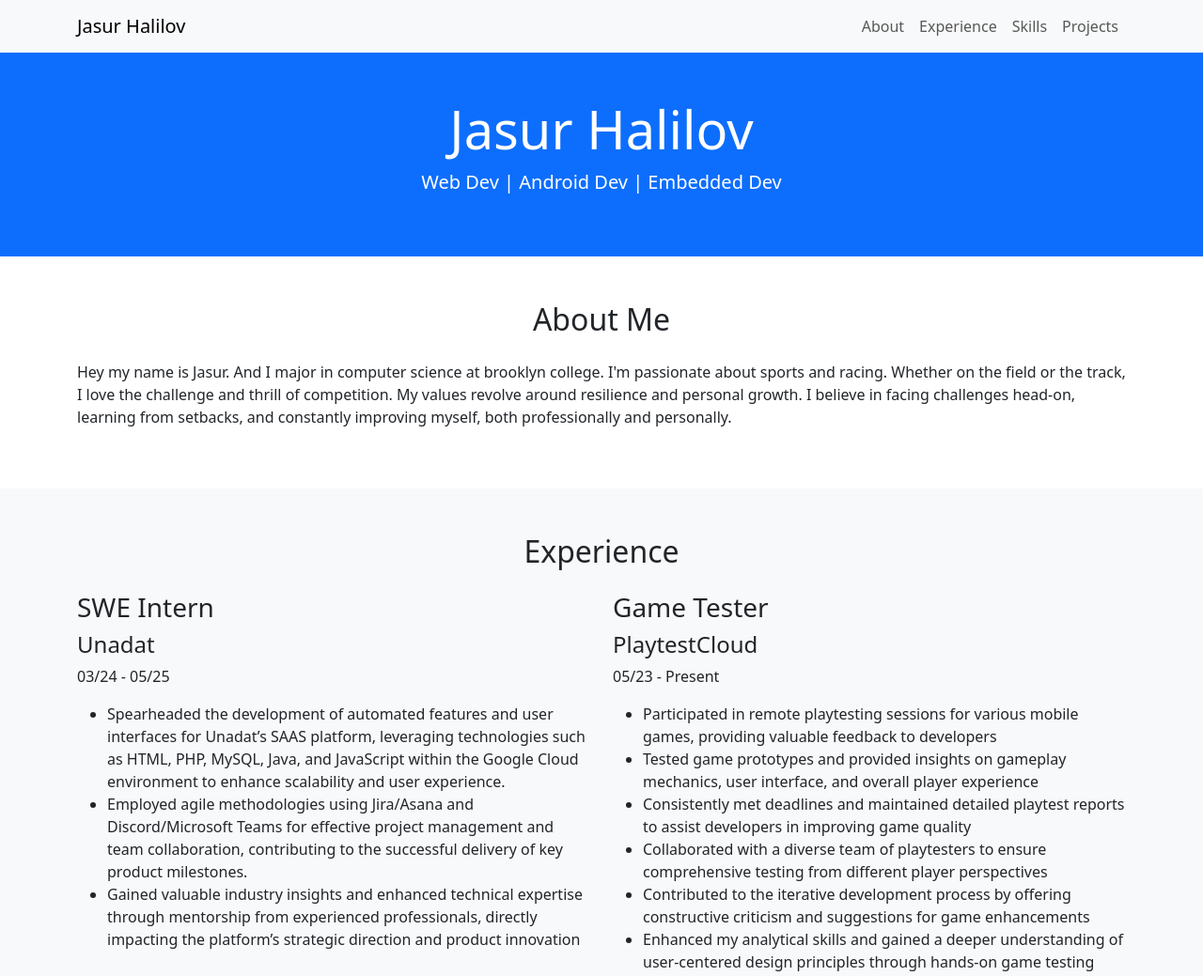
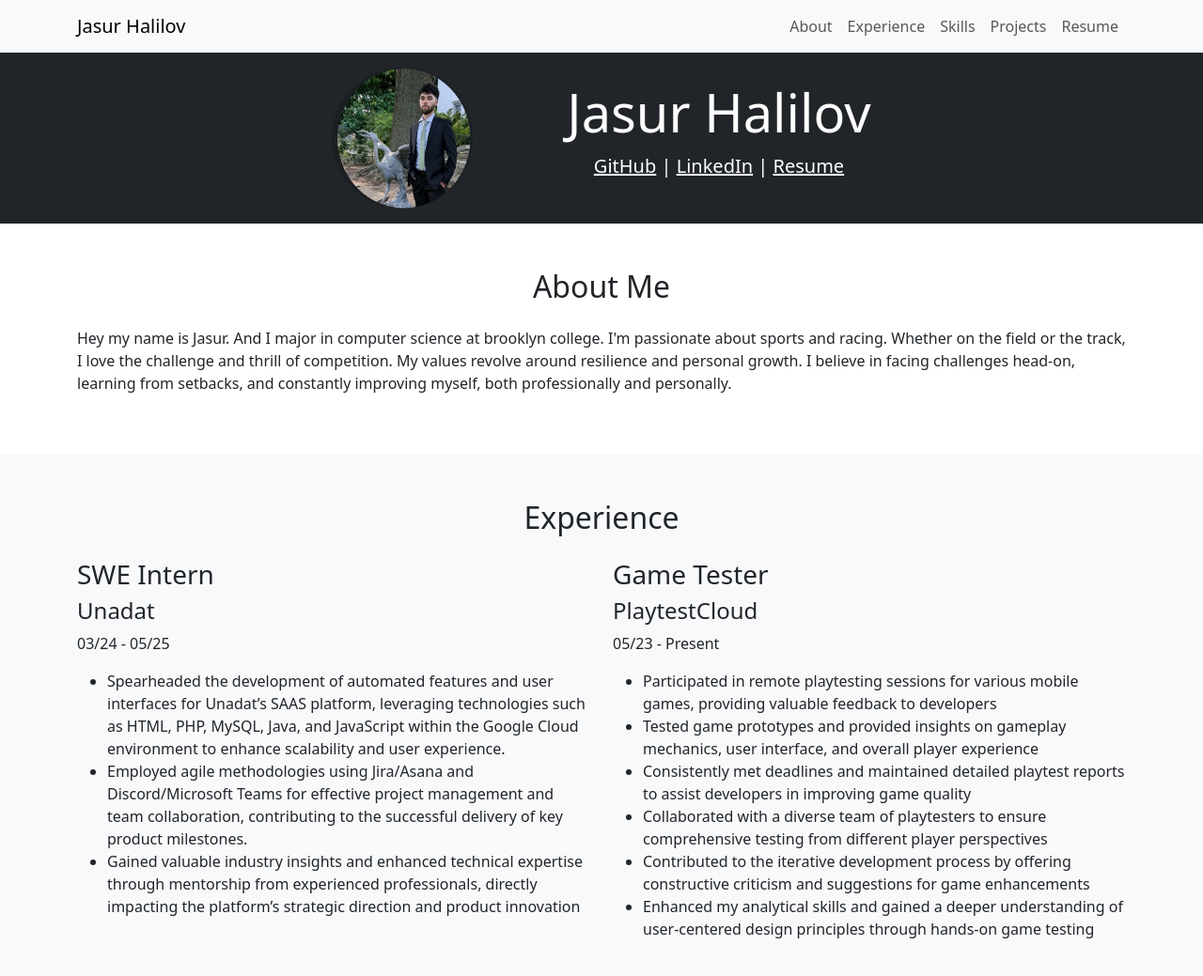
Before and after one commit to JKKO0/Project-1-Personal-Website, a plain HTML site: page index.html in a window 1280 px wide. Shown: the top 1039 px of the page at 94% size. Drawn offline with nearby package versions, Linux system fonts and the light colour scheme.

Commit message:
Update index.html

```diff
--- a/index.html
+++ b/index.html
@@ -21,18 +21,43 @@
                 <li class="nav-item"><a class="nav-link" href="#experience">Experience</a></li>
                 <li class="nav-item"><a class="nav-link" href="#skills">Skills</a></li>
                 <li class="nav-item"><a class="nav-link" href="#projects">Projects</a></li>
+                <li class="nav-item"><a class="nav-link" href="Resume_JH1.pdf" target="_blank" rel="noopener noreferrer">Resume</a></li>
             </ul>
         </div>
     </div>
 </nav>
 
 <!-- Header -->
-<header class="bg-primary text-white text-center py-5">
-    <div class="container">
-        <h1 class="display-4">Jasur Halilov</h1>
-        <p class="lead">Web Dev | Android Dev | Embedded Dev</p>
+<header class="bg-dark text-white text-center py-3">
+    <div class="container d-flex align-items-center justify-content-center">
+        <div class="profile-container mr-3">
+            <img src="image3.png" alt="Jasur Halilov" class="profile-image">
+        </div>
+        <div>
+            <h1 class="display-4">Jasur Halilov</h1>
+            <p class="lead">
+                <a href="https://github.com/JKKO0" class="text-white" target="_blank" rel="noopener noreferrer">GitHub</a> |
+                <a href="https://www.linkedin.com/in/jasur-halilov/" class="text-white" target="_blank" rel="noopener noreferrer">LinkedIn</a> |
+                <a href="Resume_JH1.pdf" class="text-white" target="_blank" rel="noopener noreferrer">Resume</a>
+            </p>
+        </div>
     </div>
 </header>
+
+<style>
+
+
+    .profile-container {
+        margin-right: 100px;
+    }
+
+    .profile-image {
+        width: 150px;
+        height: 150px;
+        border-radius: 50%;
+    }
+</style>
+
 
 <!-- About Section -->
 <section id="about" class="py-5">
@@ -168,10 +193,13 @@
     </div>
 </section>
 
+
 <!-- Footer -->
 <footer class="bg-dark text-white text-center py-3">
     <div class="container">
-        <p>&copy; 2024 Jasur Halilov. All rights reserved.</p>
+        <a href="https://github.com/JKKO0" class="text-white" target="_blank" rel="noopener noreferrer">GitHub |</a>
+        <a href="https://www.linkedin.com/in/jasur-halilov/" class="text-white" target="_blank" rel="noopener noreferrer">LinkedIn |</a>
+        <a href="Resume_JH1.pdf"  class="text-white" target="_blank" rel="noopener noreferrer">Resume</a>
     </div>
 </footer>
 
```
